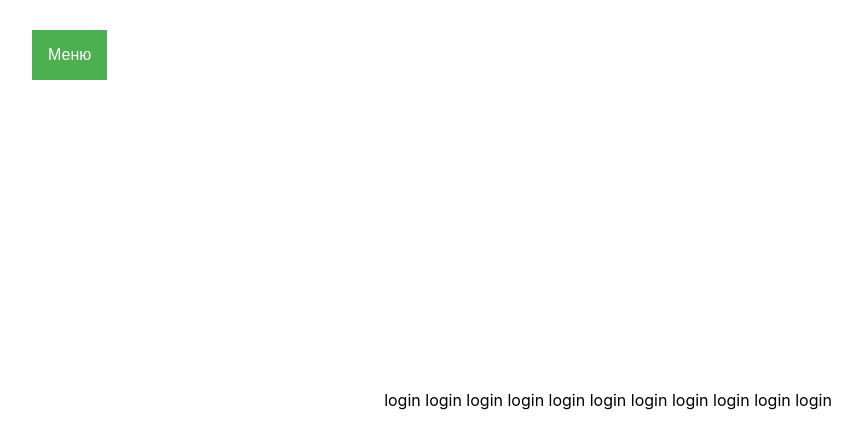
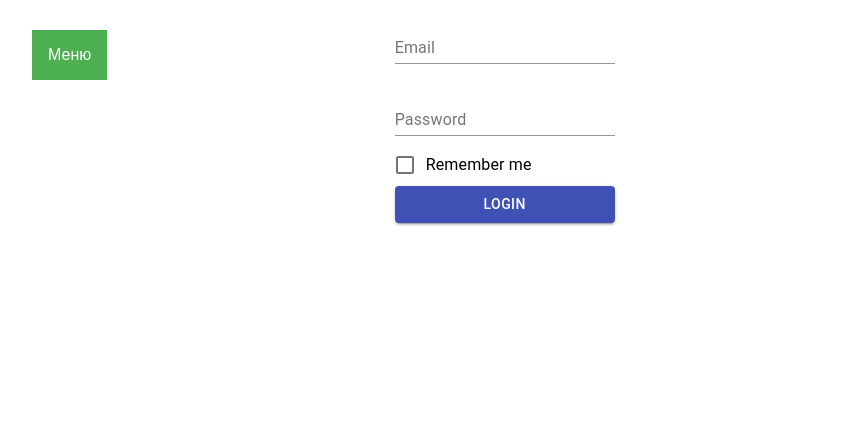
Before and after one commit to Margokomilfo-dev/teamProject, a React (Create React App) app: page /#/login in a window 1280 px wide. Shown: the top 448 px of the page, without its empty margins (32-894 px from the left). Built offline with nearby package versions, Linux system fonts and the light colour scheme.

Commit message:
creates login component

```diff
--- a/package.json
+++ b/package.json
@@ -4,6 +4,7 @@
   "version": "0.1.0",
   "private": true,
   "dependencies": {
+    "@material-ui/core": "^4.11.3",
     "@testing-library/jest-dom": "^5.11.4",
     "@testing-library/react": "^11.1.0",
     "@testing-library/user-event": "^12.1.10",
--- a/src/Component/Pages/Login/Login.tsx
+++ b/src/Component/Pages/Login/Login.tsx
@@ -1,20 +1,82 @@
 import React from 'react'
 import s from './Login.module.css'
+import {useDispatch, useSelector} from "react-redux";
+import {useFormik} from "formik";
+import {Checkbox, FormControl, FormControlLabel, FormGroup, TextField, Button, Grid} from '@material-ui/core'
+
+
+export type AuthLoginType = {
+	email: string
+	password: string
+	rememberMe: false
+}
 
 export const Login = () => {
-	return (
-		<div className={s.loginOverlay}>
-			login
-			login
-			login
-			login
-			login
-			login
-			login
-			login
-			login
-			login
-			login
-		</div>
-	)
+
+	type FormikErrorType = {
+		email?: string
+		password?: string
+		rememberMe?: boolean
+	}
+
+	// const dispatch = useDispatch();
+
+	const formik = useFormik({
+		initialValues: {
+			email: '',
+			password: '',
+			rememberMe: false
+		},
+		validate: (values: AuthLoginType) => {
+			const errors: FormikErrorType = {};
+			if (!values.email) {
+				errors.email = 'Поле email обязательно';
+			} else if (!/^[A-Z0-9._%+-]+@[A-Z0-9.-]+\.[A-Z]{2,4}$/i.test(values.email)) {
+				errors.email = 'Невалидный email';
+			} if (!values.password) {
+				errors.password = 'Поле обязательно';
+			} else if(values.password.length < 3) {
+				errors.password = 'Длина пароля должна быть больше 3 символов';
+			}
+			return errors;
+		},
+		onSubmit: values => {
+			alert(JSON.stringify(values))
+		},
+	})
+
+
+	return <Grid container justify="center">
+		<Grid item xs={4}>
+			<form onSubmit={formik.handleSubmit}>
+				<FormControl>
+					<FormGroup>
+						<TextField
+							label="Email"
+							margin="normal"
+							{...formik.getFieldProps('email')}
+						/>
+						{formik.touched.email && formik.errors.email ? <div style={{color: "red"}}>{formik.errors.email}</div> : null}
+						<TextField
+							type="password"
+							label="Password"
+							margin="normal"
+							{...formik.getFieldProps('password')}
+						/>
+						{formik.touched.password && formik.errors.password ? <div style={{color: "red"}}>{formik.errors.password}</div> : null}
+						<FormControlLabel
+							label={'Remember me'}
+							control={<Checkbox
+								checked={formik.values.rememberMe}
+								{...formik.getFieldProps('rememberMe')}
+							/>}
+						/>
+						{formik.touched.rememberMe && formik.errors.rememberMe ? <div style={{color: "red"}}>{formik.errors.rememberMe}</div> : null}
+						<Button type={'submit'} variant={'contained'} color={'primary'}>Login</Button>
+					</FormGroup>
+				</FormControl>
+			</form>
+
+		</Grid>
+	</Grid>
 }
```
Also changed, not shown: 1 other file (tests, documents, lock files or other folders).
